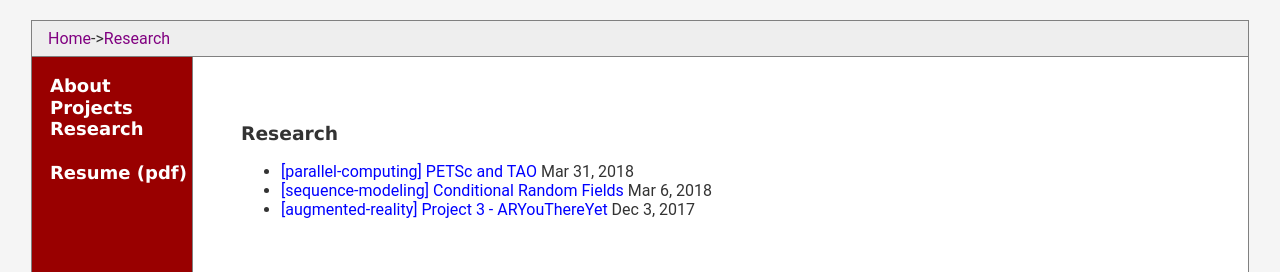
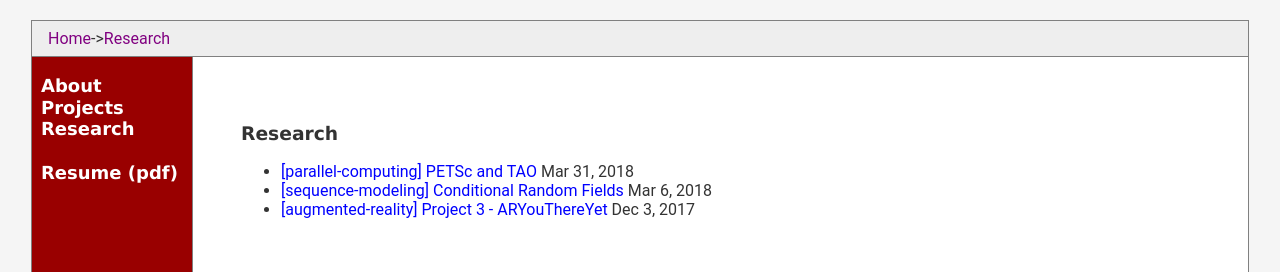
Before and after one commit to adibrahman007/abhoi.github.io, a Jekyll site: the page built from research.md, in a window 1280 px wide. Shown: the top 272 px of the page. Built offline with Jekyll 4.4.1, drawn with Linux system fonts in a browser that asks for light colours; some web fonts are replaced.

Commit message:
Fixed padding for left-nav

```diff
--- a/css/main.css
+++ b/css/main.css
@@ -43,7 +43,10 @@ font-family: verdana, arial, 'sans serif';
 float: left;
 width: 120px;
 margin: 0;
-padding: 1em;
+padding-left: 0.5em;
+padding-top: 1em;
+padding-bottom: 1em;
+padding-right: 0.5em;
 line-height: 120%;
 font-size: large;
 font-weight: bold;
```
Also changed, not shown: 1 other file.
